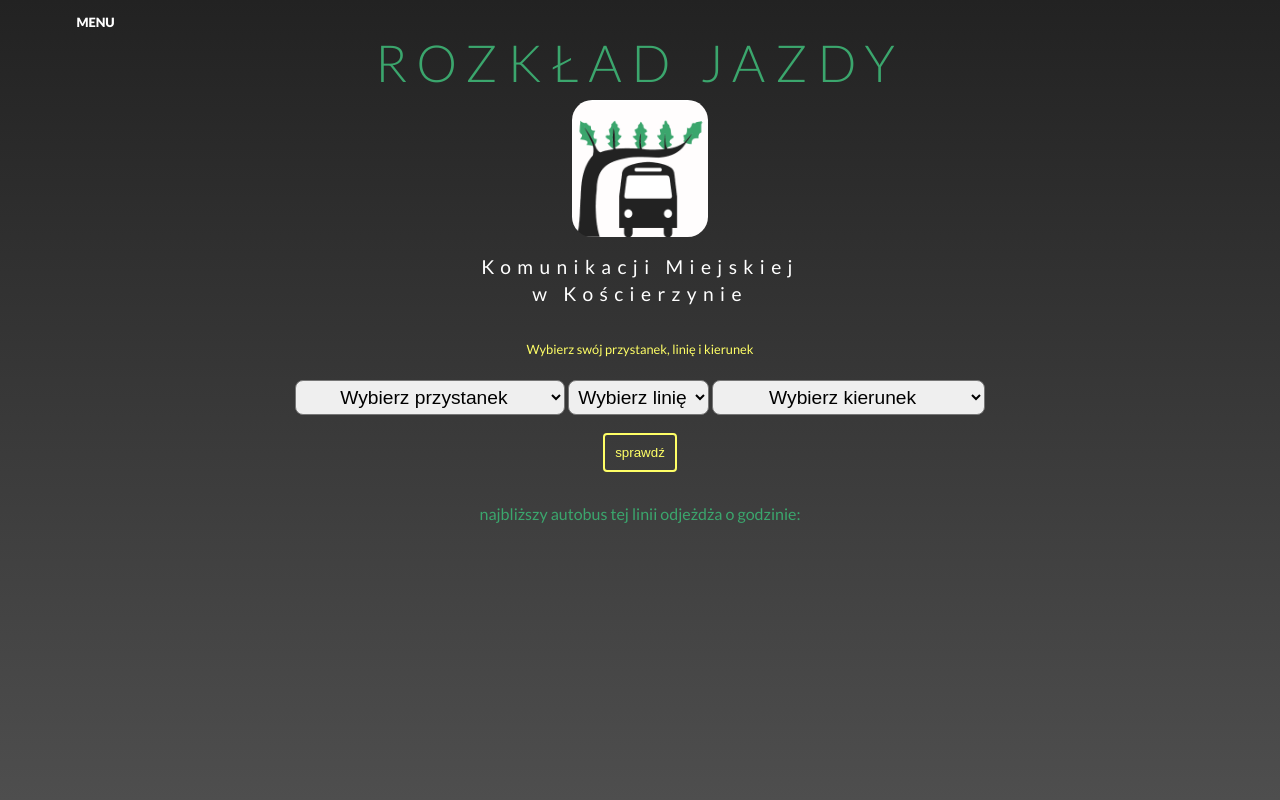
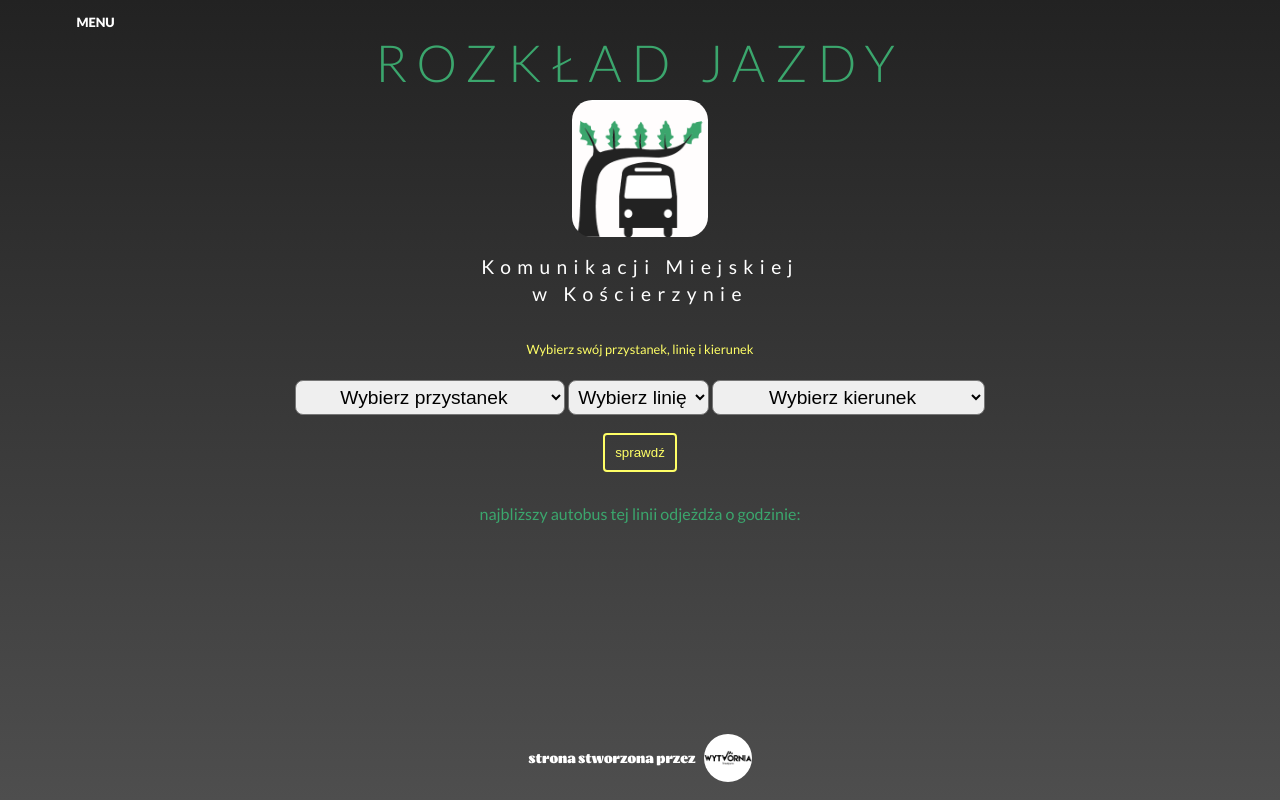
Before and after one commit to arturrymsza/km_koscierzyna, a website: page index.html in a window 1280 px wide. Drawn offline with Linux system fonts and the light colour scheme; files whose address does not match are found by name.

Commit message:
Add footer with logo

```diff
--- a/index.html
+++ b/index.html
@@ -100,6 +100,10 @@
 				</div>
 			</div>
 		</main>
+		<footer>
+			<h4>strona stworzona przez</h4>
+			<a href="#"><img class="wytvornia_logo" src="img/wytvornia_awatar.png"></a>
+		</footer>
 		<div id="menusidenav" class="sidenav_menu">
 			<a href="javascript:void(0)" class="closebtn" onclick="closeNav()">&times;</a>
 			<div class="sidenav linesnav">
--- a/sass/style.scss
+++ b/sass/style.scss
@@ -339,4 +339,23 @@ body {
 		    }
 	    }
 	}
+
+	footer {
+		width: 100%;
+		font-family: 'apropal', sans-serif;
+		font-size: 1.5vh;
+		color: white;
+		position: fixed;
+		bottom: 2vh;
+		display: flex;
+		flex-direction: row;
+		justify-content: center;
+		align-items: center;
+
+		.wytvornia_logo {
+			height: 6vh;
+			border-radius: 50%;
+			margin-left: 1vh;
+		}
+	}
 }
```
Also changed, not shown: css/style.css, img/wytvornia_awatar.png (added), img/wytvornia_awatar.svg (added).
